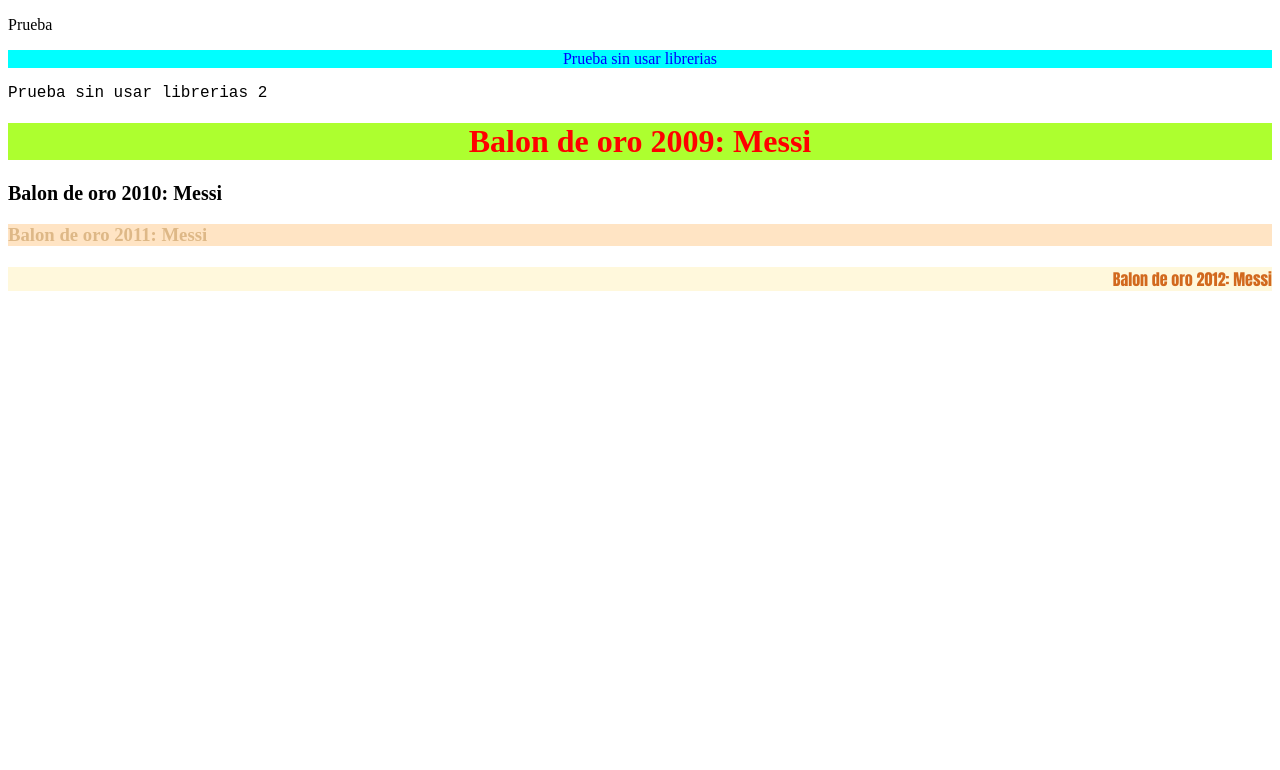
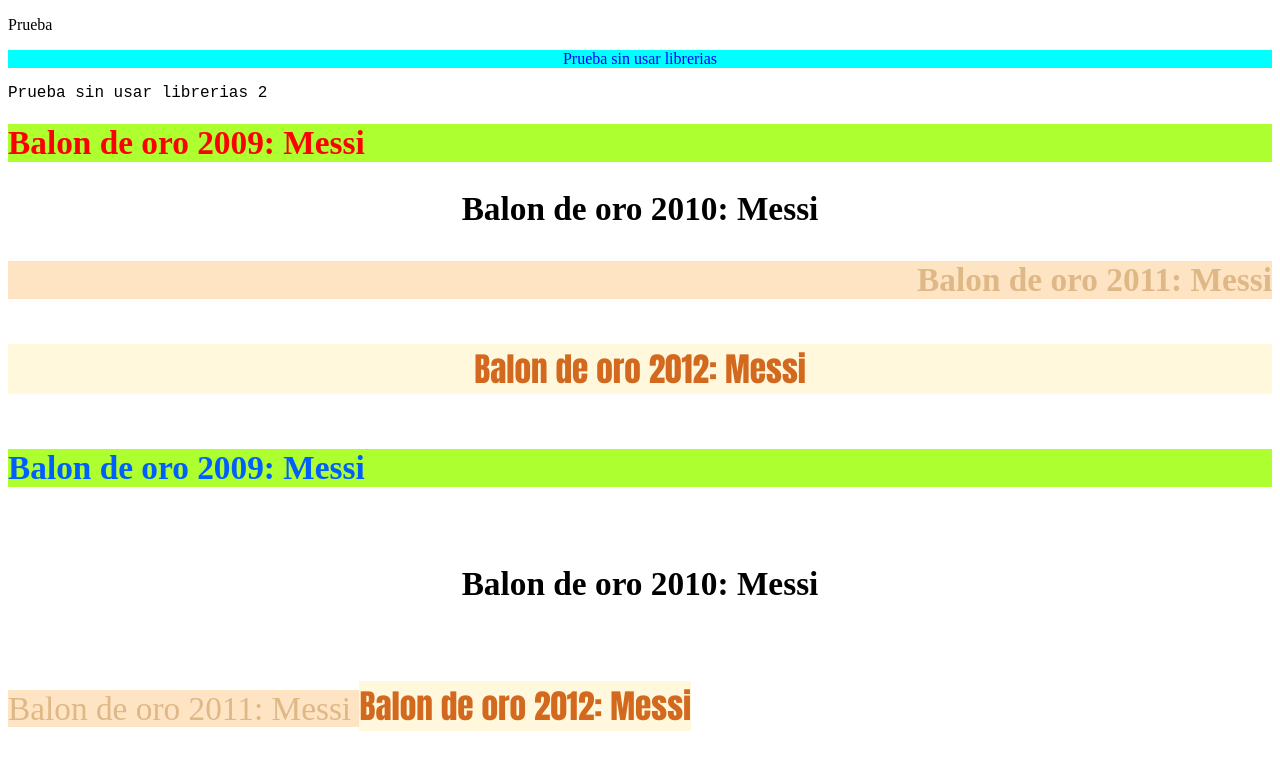
Before and after one commit to ihortiales31/index.html, a PHP site: page / in a window 1280 px wide. Shown: the top 770 px of the page. Run offline with PHP 8.4, Linux system fonts and the light colour scheme.

Commit message:
prueba 6

```diff
--- a/index.html
+++ b/index.html
@@ -17,6 +17,10 @@
     <h2> Balon de oro 2010: Messi   </h2>
     <h3> Balon de oro 2011: Messi   </h3>
     <h4> Balon de oro 2012: Messi   </h4>
+    <h5> Balon de oro 2009: Messi   </h5>
+    <h6> Balon de oro 2010: Messi   </h6>
+    <h7> Balon de oro 2011: Messi   </h7>
+    <h8> Balon de oro 2012: Messi   </h8>
 
 
   </body>
--- a/styles.css
+++ b/styles.css
@@ -1,26 +1,59 @@
 h1{
     color: red;
-    text-align: center;
+    text-align:left;
     background-color: greenyellow;
+    font-size: 25pt;
 
   }
 
 
 h2{
     font-family: 'Times New Roman', Times, serif;
-    font-size: 15pt;
-    text-align: justify;
+    font-size: 25pt;
+    text-align:center;
   }
 
 h3{
     color:burlywood;
-    text-align: left;
+    text-align: right;
     background-color: bisque;
+    font-size: 25pt;
 }
 
 h4{
     color:chocolate;
-    text-align: right;
+    text-align: center;
     background-color: cornsilk;
     font-family: Impact, Haettenschweiler, 'Arial Narrow Bold', sans-serif;
+    font-size: 25pt;
 }
+
+h5{
+    color: rgb(0, 94, 255);
+    text-align:left;
+    background-color: greenyellow;
+    font-size: 25pt;
+
+  }
+
+
+h6{
+    font-family: 'Times New Roman', Times, serif;
+    font-size: 25pt;
+    text-align:center;
+  }
+
+h7{
+    color:burlywood;
+    text-align: right;
+    background-color: bisque;
+    font-size: 25pt;
+}
+
+h8{
+    color:chocolate;
+    text-align: center;
+    background-color: cornsilk;
+    font-family: Impact, Haettenschweiler, 'Arial Narrow Bold', sans-serif;
+    font-size: 25pt;
+}
```
